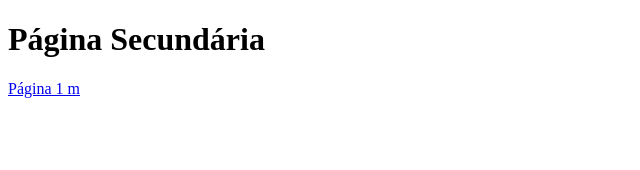
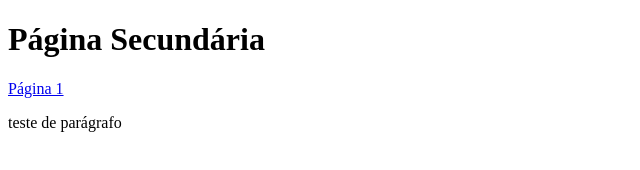
Before and after one commit to leandro-machiori/aula_git, a plain HTML site: page teste/index2.html in a window 1280 px wide. Shown: the whole page, without its empty margins (0-640 px from the left). Drawn offline with Linux system fonts and the light colour scheme.

Commit message:
adicionado um paragrafo

```diff
--- a/teste/index2.html
+++ b/teste/index2.html
@@ -7,6 +7,7 @@
 </head>
 <body>
     <h1>Página Secundária</h1>
-    <a href="index.html">Página 1 m </a>
+    <a href="index.html">Página 1</a>
+    <p>teste de parágrafo</p>
 </body>
 </html>
```
